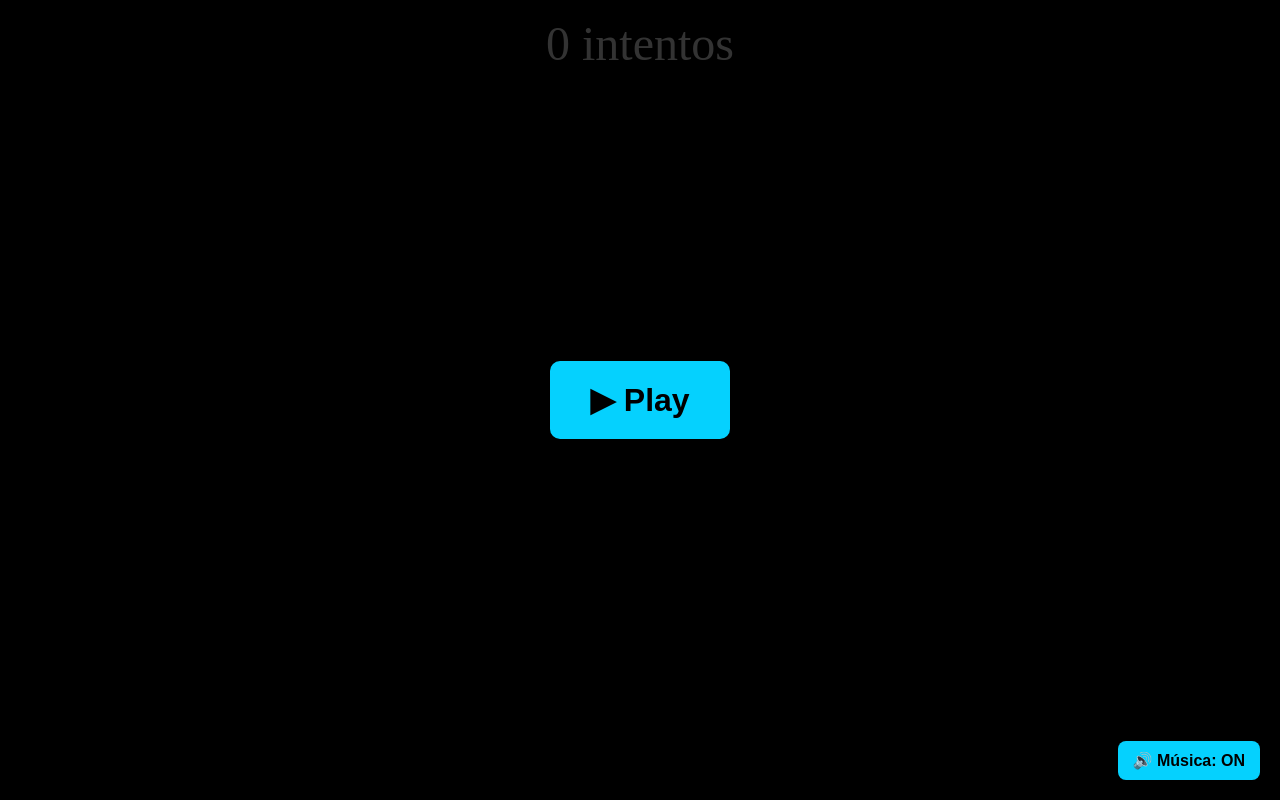
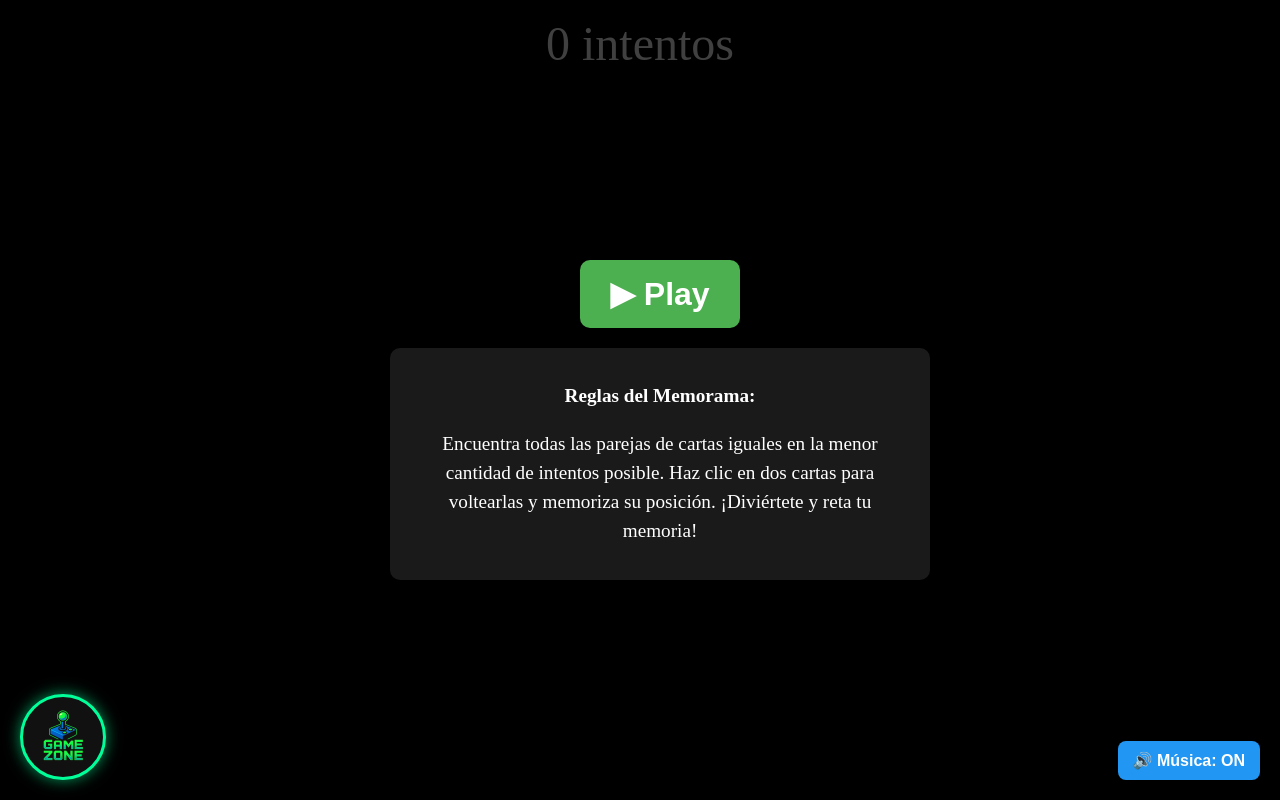
Before and after one commit to PamelaSalazar-dev/final-seminario-paginaDeJuegos, a plain HTML site: page memorama.html in a window 1280 px wide. Drawn offline with Linux system fonts and the light colour scheme.

Commit message:
Se agregaron las reglas de Memorama

```diff
--- a/css/estilosMemorama.css
+++ b/css/estilosMemorama.css
@@ -118,3 +118,90 @@ body {
 #play-btn:hover {
    background: #03a9c7;
 }
+/* ==== Overlay y reglas ==== */
+#overlay {
+    position: fixed;
+    top: 0;
+    left: 0;
+    width: 100%;
+    height: 100%;
+    background-color: rgba(0, 0, 0, 0.75);
+    display: flex;
+    flex-direction: column;
+    justify-content: center;
+    align-items: center;
+    z-index: 1000;
+    color: #fff;
+    text-align: center;
+    padding: 20px;
+}
+
+#play-btn {
+    font-size: 2rem;
+    padding: 15px 30px;
+    cursor: pointer;
+    border: none;
+    border-radius: 10px;
+    background-color: #4CAF50;
+    color: white;
+    margin-bottom: 20px;
+    transition: transform 0.2s;
+}
+
+#play-btn:hover {
+    transform: scale(1.1);
+}
+
+#rules {
+    max-width: 500px;
+    font-size: 1.2rem;
+    line-height: 1.5;
+    background-color: rgba(255, 255, 255, 0.1);
+    padding: 15px 20px;
+    border-radius: 10px;
+}
+
+/* Botón para activar/desactivar música */
+#music-toggle {
+    position: fixed;
+    bottom: 20px;
+    right: 20px;
+    padding: 10px 15px;
+    border: none;
+    border-radius: 8px;
+    background-color: #2196F3;
+    color: white;
+    cursor: pointer;
+    font-size: 1rem;
+    z-index: 1001;
+}
+
+/* ==== Botón logo estilo index.html ==== */
+.logo-button {
+    display: inline-flex;
+    align-items: center;
+    justify-content: center;
+    position: fixed;
+    bottom: 20px;
+    left: 20px;
+    width: 80px;
+    height: 80px;
+    border-radius: 50%;
+    background-color: #111;
+    border: 3px solid #00ff99;
+    box-shadow: 0 0 15px rgba(0, 255, 153, 0.6);
+    overflow: hidden;
+    transition: transform 0.3s ease, box-shadow 0.3s ease;
+    z-index: 1002; /* encima de overlay */
+}
+
+.logo-button:hover {
+    transform: scale(1.1);
+    box-shadow: 0 0 25px rgba(0, 255, 153, 0.9);
+}
+
+.logo-button img {
+    width: 80%;
+    height: auto;
+    display: block;
+}
--- a/memorama.html
+++ b/memorama.html
@@ -6,6 +6,11 @@
     <link rel="stylesheet" href="css/estilosMemorama.css">
 </head>
 <body>
+    <!-- Botón de regreso a inicio -->
+    <a href="index.html" class="logo-button">
+        <img src="assets/imagenes/logoGameZone.png" alt="GameZone">
+    </a>
+
     <div id="stats">0 intentos</div>
     <div id="wrapper">
         <div id="game"></div>
@@ -14,9 +19,13 @@
     <!-- Música de fondo -->
     <audio id="bg-music" src="assets/sound/memories.mp3" loop></audio>
 
-      <!-- Botón Play (overlay inicial) -->
+    <!-- Botón Play (overlay inicial) con reglas -->
     <div id="overlay">
         <button id="play-btn">▶ Play</button>
+        <div id="rules">
+            <p><strong>Reglas del Memorama:</strong></p>
+            <p>Encuentra todas las parejas de cartas iguales en la menor cantidad de intentos posible. Haz clic en dos cartas para voltearlas y memoriza su posición. ¡Diviértete y reta tu memoria!</p>
+        </div>
     </div>
 
     <!-- Botón para activar/desactivar música -->
```
Also changed, not shown: juegos.html (+4 -0 lines). Lines whose indentation alone changed are shown as unchanged.
